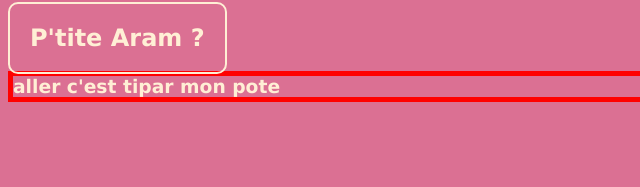
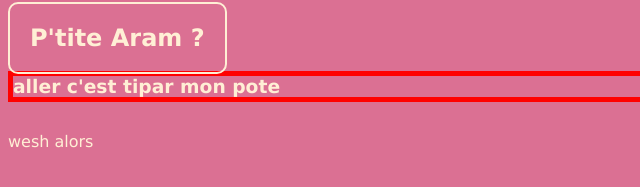
Before and after one commit to Yzrohk/B2G1_started_projet, a plain HTML site: page index.html in a window 1280 px wide. Shown: the part 163-350 px from the top of the page, 0-640 px from the left. Drawn offline with Linux system fonts and the light colour scheme.

Commit message:
Added wesh alors

```diff
--- a/index.html
+++ b/index.html
@@ -16,6 +16,7 @@
     <h2>P'tite Aram ?</h2>
 
     <h3>aller c'est tipar mon pote</h3>
+    <p>wesh alors</p>
 </body>
 
 </html>
```
